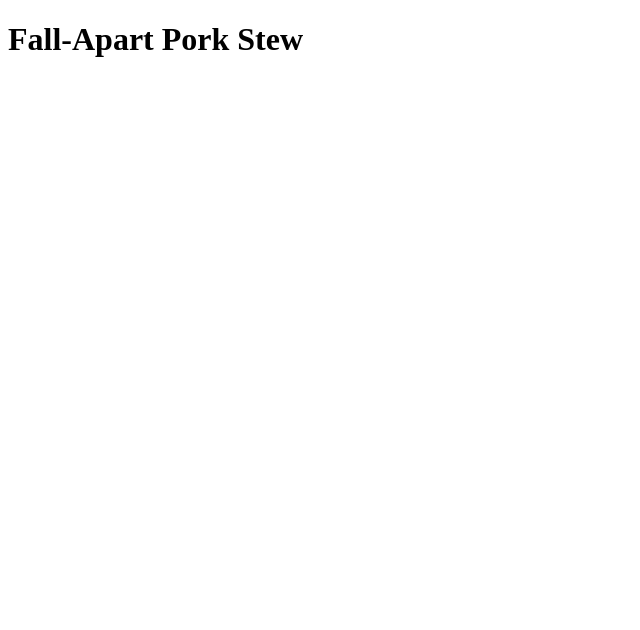
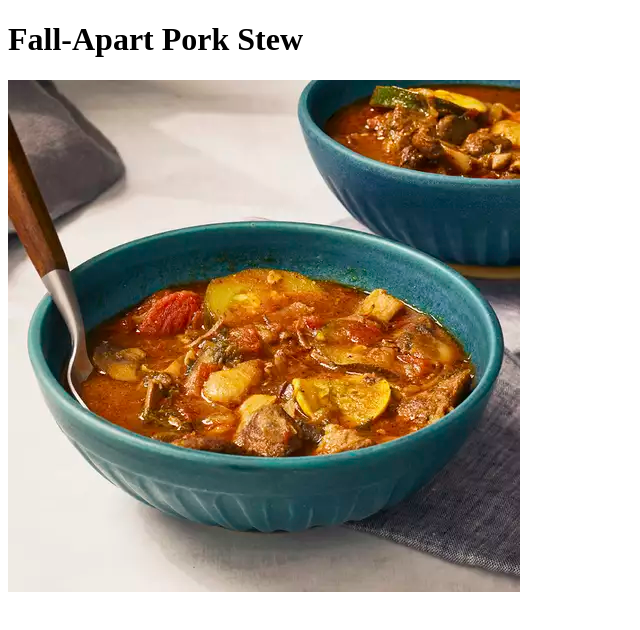
Before and after one commit to GiantAllyCrab/odin-recipes, a plain HTML site: page recipes/porkstew.html in a window 1280 px wide. Shown: the whole page, without its empty margins (0-640 px from the left). Drawn offline with Linux system fonts and the light colour scheme.

Commit message:
Add image for first recipe

```diff
--- a/recipes/porkstew.html
+++ b/recipes/porkstew.html
@@ -7,5 +7,6 @@
 
     <body>
         <h1>Fall-Apart Pork Stew</h1>
+        <img src="./porkstew.webp">
     </body>
 </html>
```
Also changed, not shown: recipes/porkstew.webp (added).
